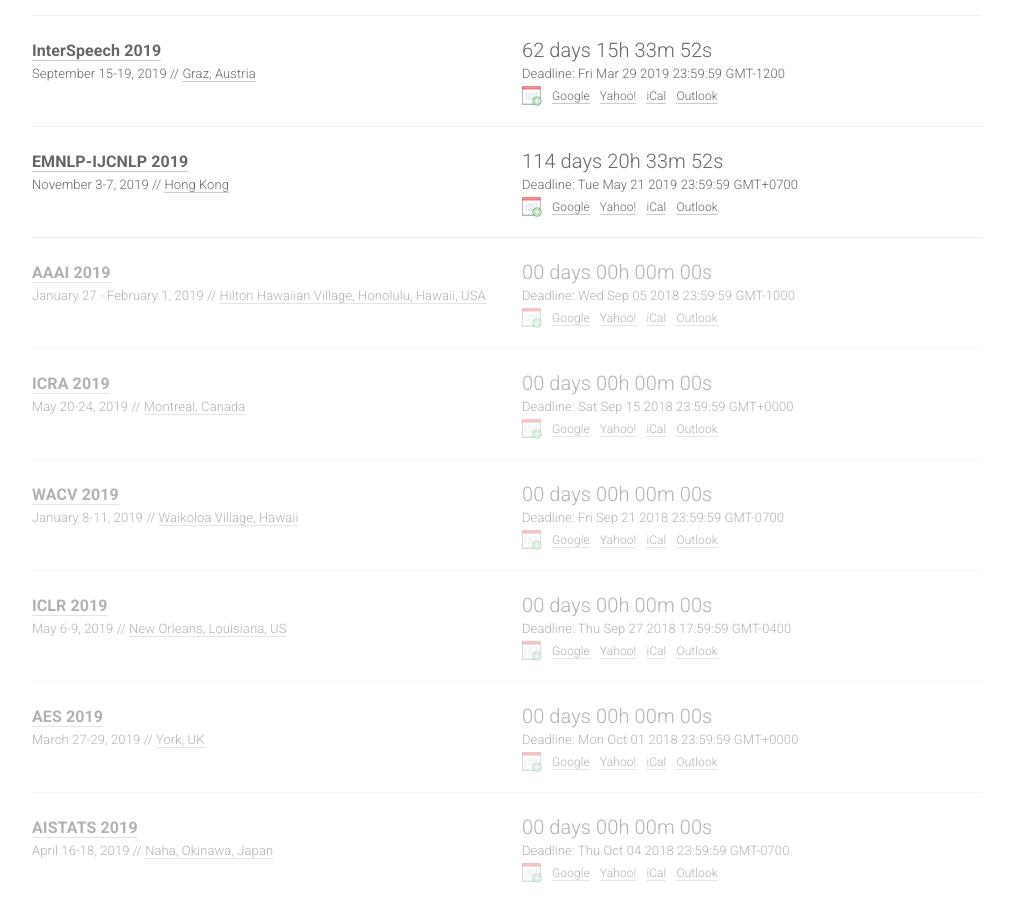
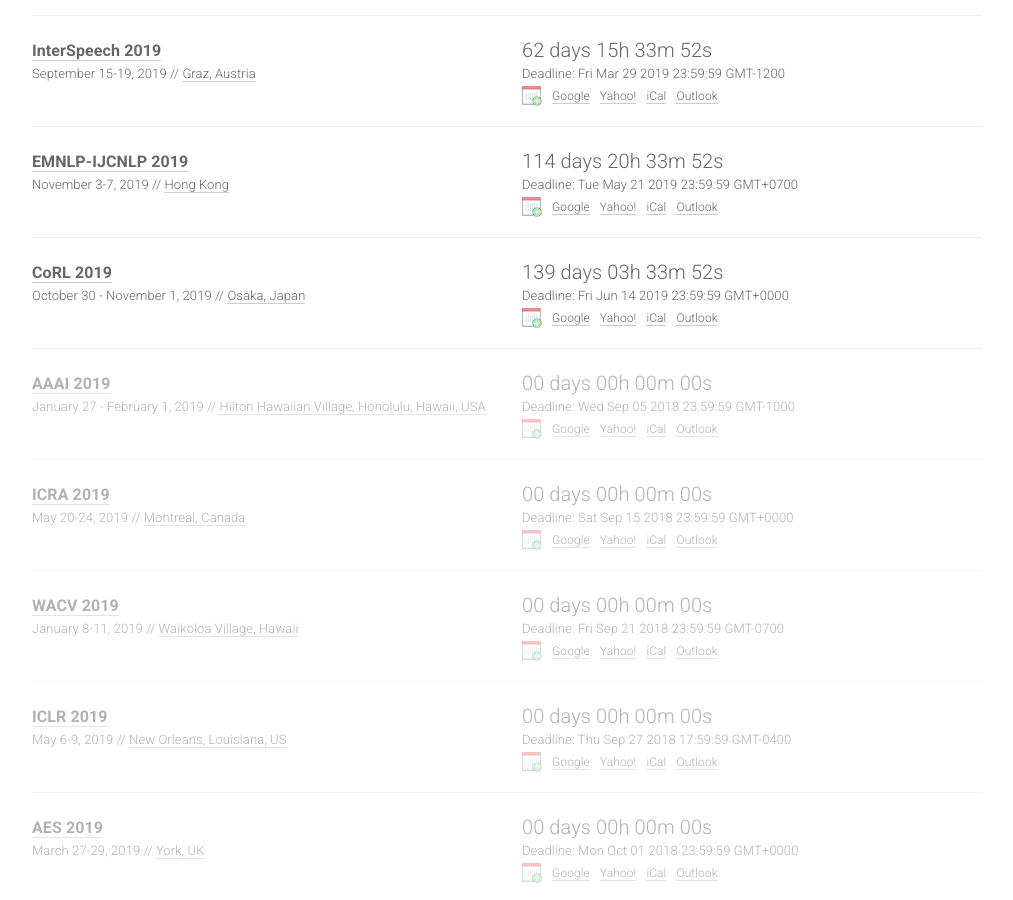
Before and after one commit to paperswithcode/ai-deadlines, a Jekyll site: the page built from index.html, in a window 1280 px wide and 900 px high, scrolled down 1459 px. Shown: the whole window, without its empty margins (133-1146 px from the left). Built offline with Jekyll 4.4.1, drawn with Linux system fonts in a browser that asks for light colours; nearby versions of some CDN libraries; comment, search, counter and statistics services are not loaded.

Commit message:
Adding CoRL 2019 conference

```diff
--- a/_data/conferences.yml
+++ b/_data/conferences.yml
@@ -133,6 +133,16 @@
   place: Hong Kong
   sub: NLP
 
+- title: CoRL
+  year: 2019
+  id: corl2019
+  link: http://www.robot-learning.org
+  deadline: '2019-06-14 23:59:59'
+  timezone: Etc/GMT
+  date: October 30 - November 1, 2019
+  place: Osaka, Japan
+  sub: RO
+
 - title: AAAI
   year: 2019
   id: aaai19
```
